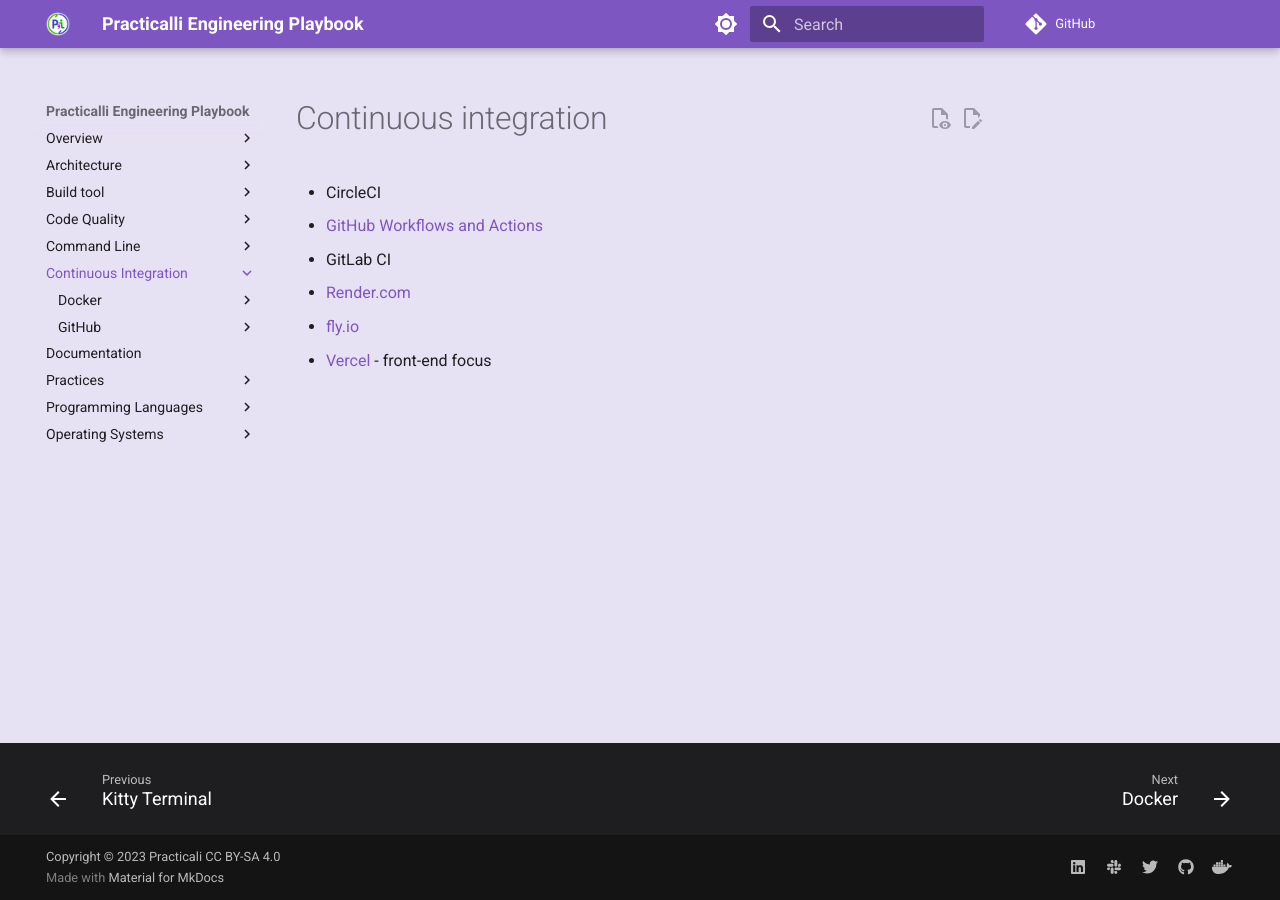
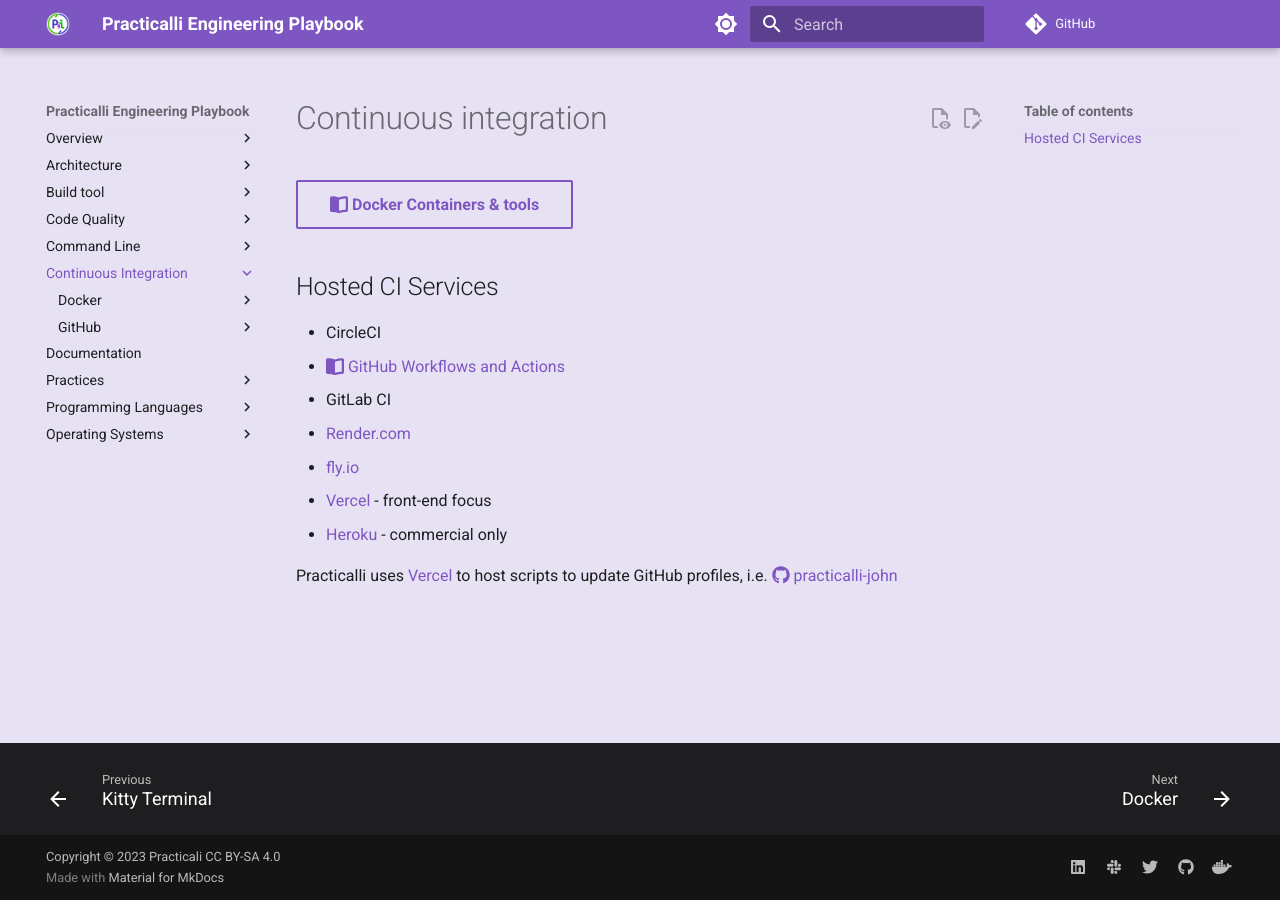
Before and after one commit to practicalli/engineering-playbook, an MkDocs documentation site: the page built from docs/continuous-integration/index.md, in a window 1280 px wide. Built offline with MkDocs 1.6.1 and Material for MkDocs 9.7.7, drawn with Linux system fonts in a browser that asks for light colours; plug-ins that fetch from the network failed and are left out; comment, search, counter and statistics services are not loaded.

Commit message:
ci: add docker section button, title hosted services links

```diff
--- a/docs/continuous-integration/index.md
+++ b/docs/continuous-integration/index.md
@@ -1,8 +1,16 @@
 # Continuous integration
 
-* CircleCI
-* [GitHub Workflows and Actions](github/)
-* GitLab CI
-* [Render.com](https://render.com/)
-* [fly.io](https://fly.io)
-* [Vercel](https://vercel.com/) - front-end focus
+[:fontawesome-solid-book-open: Docker Containers & tools](docker/){.md-button}
+
+
+## Hosted CI Services
+
+- CircleCI
+- [:fontawesome-solid-book-open: GitHub Workflows and Actions](github/)
+- GitLab CI
+- [Render.com](https://render.com/)
+- [fly.io](https://fly.io)
+- [Vercel](https://vercel.com/) - front-end focus
+- [Heroku](https://heroku.com) - commercial only
+
+Practicalli uses [Vercel](https://vercel.com/) to host scripts to update GitHub profiles, i.e. [:fontawesome-brands-github: practicalli-john](https://github.com/practicalli-john)
```
